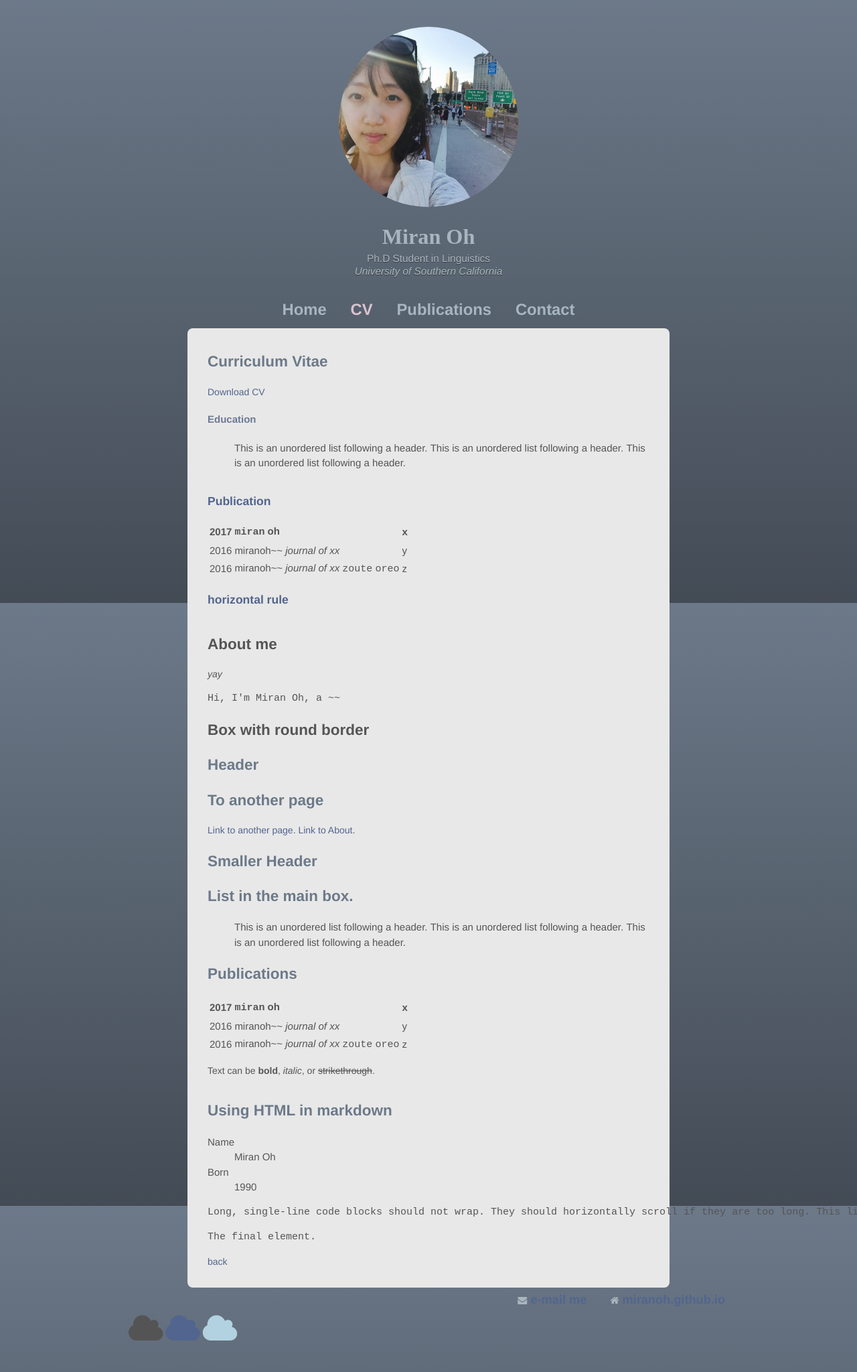
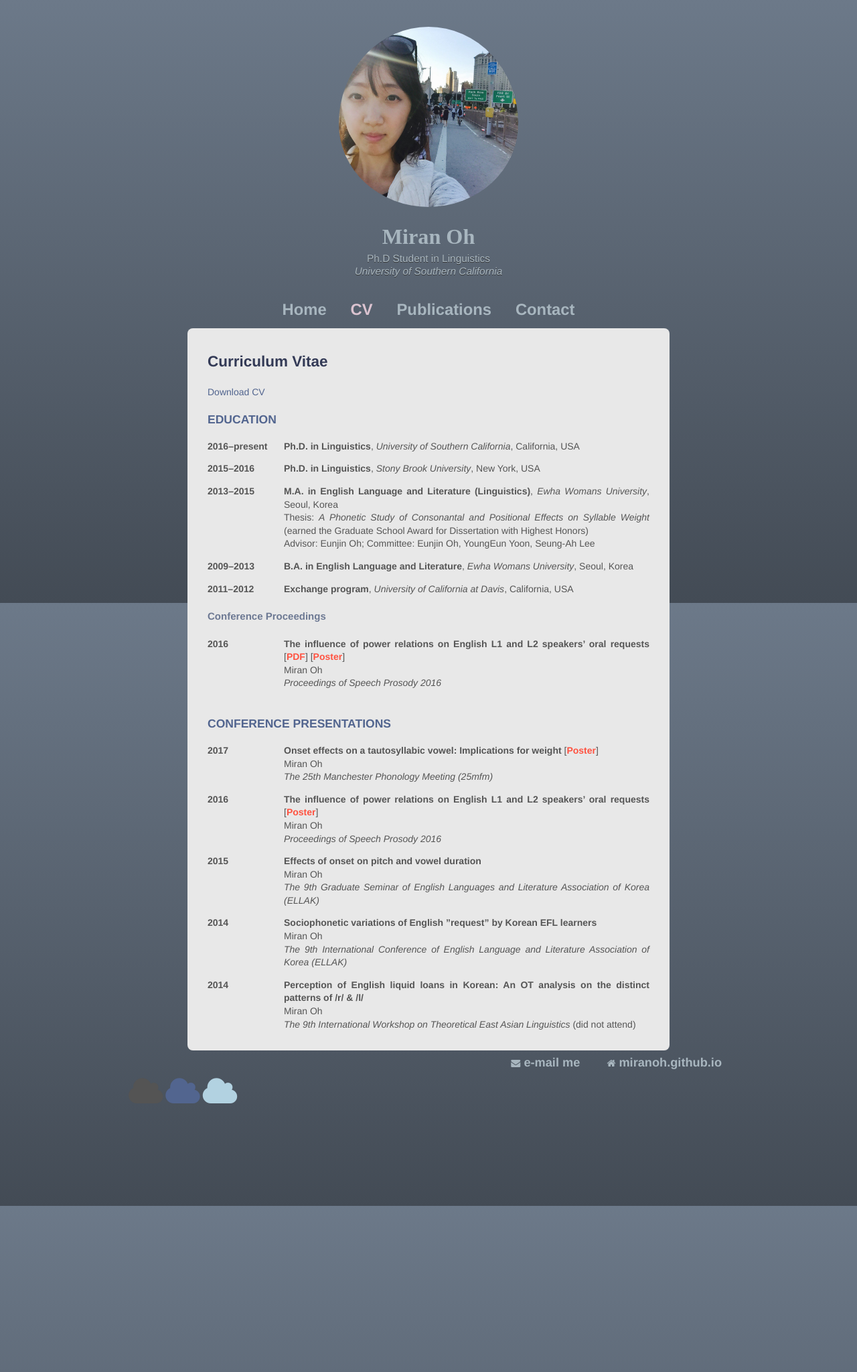
Before and after one commit to miranoh/miranoh.github.io, a Jekyll site: the page built from cv.md, in a window 1280 px wide. Shown: the whole page at 67% size. Built offline with Jekyll 4.4.1, drawn with Linux system fonts in a browser that asks for light colours; some web fonts are replaced.

Commit message:
minor update

````diff
--- a/css/main.css
+++ b/css/main.css
@@ -177,10 +177,20 @@ footer ul li{
 	margin-left: 30px;
 }
 
+footer a {
+	color: #a8b6bf;
+	margin-right: 5px;
+}
+
 a {
 	color: #52658F;
     text-decoration: none;
 
+}
+
+span a {
+	color: #FF5240;
+	font-weight: bold;
 }
 
 footer ul li:hover, footer ul li a:hover {
@@ -193,7 +203,8 @@ li {
 }
 
 h2 {
-	color: #6C7989;
+	color: #333A56;
+	font-size: 1.5em;
 }
 
 h3 {
@@ -239,3 +250,10 @@ h:hover {
 	width: 15%;
 	height: 80px;
 }
+
+.cv-year {
+	float: left;
+	padding: 0 15px 0 0;
+	width: 15%;
+	height: 30px;
+}
--- a/cv.md
+++ b/cv.md
@@ -8,78 +8,56 @@ title: Miran Oh | CV
 
 [Download CV](http://miranoh.github.io/uploads/CV_miranoh.pdf)
 
-#### Education
+### EDUCATION
 
-*   This is an unordered list following a header.
-*   This is an unordered list following a header.
-*   This is an unordered list following a header.
+<span class="cv-year">**2016–present**</span>
+<span style="width: 85%;">**Ph.D. in Linguistics**, _University of Southern California_, California, USA</span>
 
-* * *
+<span class="cv-year">**2015–2016**</span>
+<span style="width: 85%;">**Ph.D. in Linguistics**, _Stony Brook University_, New York, USA</span>
 
-### Publication
+<span class="year_long">**2013–2015**</span>
+<span style="width: 85%;">**M.A. in English Language and Literature (Linguistics)**, _Ewha Womans University_, Seoul, Korea
+Thesis: _A Phonetic Study of Consonantal and Positional Effects on Syllable Weight_ (earned the Graduate School Award for Dissertation with Highest Honors)
+Advisor: Eunjin Oh; Committee: Eunjin Oh, YoungEun Yoon, Seung-Ah Lee</span>
 
-|2017          | 	`miran` oh       | x |
-|:-------------|:------------------|:------|
-| 2016           | miranoh~~ _journal of xx_      | y  |
-| 2016           | miranoh~~ _journal of xx_ `zoute` `oreo` | z  |
+<span class="cv-year">**2009–2013**</span>
+<span style="width: 85%;">**B.A. in English Language and Literature**, _Ewha Womans University_, Seoul, Korea</span>
 
-### horizontal rule
-
-* * *
+<span class="cv-year">**2011–2012**</span>
+<span style="width: 85%;">**Exchange program**, _University of California at Davis_, California, USA</span>
 
 
-# About me
+#### Conference Proceedings
 
-_yay_
+<span class="year">**2016**</span>
+<span style="width: 85%;">**The influence of power relations on English L1 and L2 speakers’ oral requests** [[PDF](http://miranoh.github.io/uploads/MO_powerrelations.pdf)] [[Poster](http://miranoh.github.io/uploads/MO_powerrelations_Poster.pdf)]
+Miran Oh
+_Proceedings of Speech Prosody 2016_</span><br><br>
 
-```
-Hi, I'm Miran Oh, a ~~
-```
+### CONFERENCE PRESENTATIONS
 
-# Box with round border
+<span class="year">**2017**</span>
+<span style="width: 85%;">**Onset effects on a tautosyllabic vowel: Implications for weight** [[Poster](http://miranoh.github.io/uploads/MO_onseteffects_Poster.pdf)]
+Miran Oh
+_The 25th Manchester Phonology Meeting (25mfm)_</span>
 
+<span class="year">**2016**</span>
+<span style="width: 85%;">**The influence of power relations on English L1 and L2 speakers’ oral requests** [[Poster](http://miranoh.github.io/uploads/MO_powerrelations_Poster.pdf)]
+Miran Oh
+_Proceedings of Speech Prosody 2016_</span>
 
-## [](#h3)Header
+<span class="year">**2015**</span>
+<span style="width: 85%;">**Effects of onset on pitch and vowel duration**
+Miran Oh
+_The 9th Graduate Seminar of English Languages and Literature Association of Korea (ELLAK)_</span>
 
-## [](#h3)To another page
+<span class="year_long">**2014**</span>
+<span style="width: 85%;">**Sociophonetic variations of English ”request” by Korean EFL learners**
+Miran Oh
+_The 9th International Conference of English Language and Literature Association of Korea (ELLAK)_</span>
 
-[Link to another page](another-page).
-[Link to About](about).
-
-## [](#h4)Smaller Header
-
-## [](#h4)List in the main box.
-
-*   This is an unordered list following a header.
-*   This is an unordered list following a header.
-*   This is an unordered list following a header.
-
-## [](#h4)Publications
-
-|2017          | 	`miran` oh       | x |
-|:-------------|:------------------|:------|
-| 2016           | miranoh~~ _journal of xx_      | y  |
-| 2016           | miranoh~~ _journal of xx_ `zoute` `oreo` | z  |
-
-Text can be **bold**, _italic_, or ~~strikethrough~~.
-
-* * *
-
-## [](#h4)Using HTML in markdown
-
-<dl>
-<dt>Name</dt>
-<dd>Miran Oh</dd>
-<dt>Born</dt>
-<dd>1990</dd>
-</dl>
-
-```
-Long, single-line code blocks should not wrap. They should horizontally scroll if they are too long. This line should be long enough to demonstrate this.
-```
-
-```
-The final element.
-```
-
-[back](./)
+<span class="year_long">**2014**</span>
+<span style="width: 85%;">**Perception of English liquid loans in Korean: An OT analysis on the distinct patterns of /r/ & /l/**
+Miran Oh
+_The 9th International Workshop on Theoretical East Asian Linguistics_ (did not attend)</span>
````
Also changed, not shown: index.md (+1 -0 lines), publications.md (+1 -1 lines).
